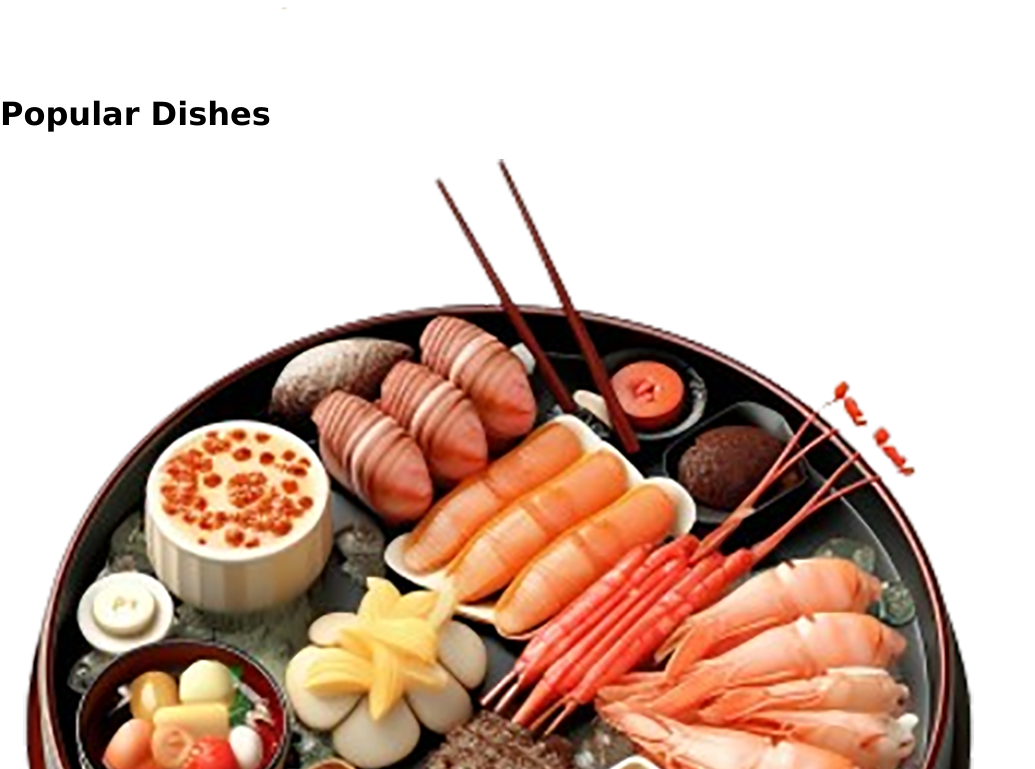
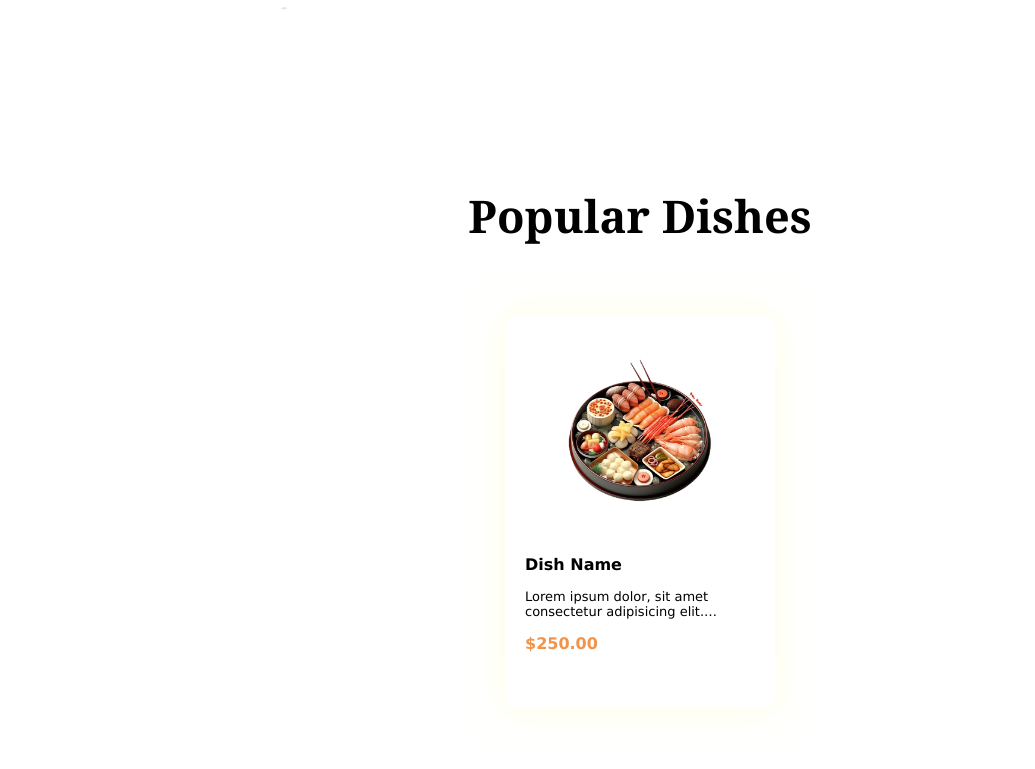
Before and after one commit to Shubiks/Japanese-Restaurant-website, a plain HTML site: page index.html in a window 1280 px wide. Shown: the part 931-1700 px from the top of the page, without its empty margins (0-1035 px from the left). Drawn offline with Linux system fonts and the light colour scheme; a web font is replaced by a local one.

Commit message:
update and style cardbox

```diff
--- a/index.html
+++ b/index.html
@@ -61,8 +61,8 @@
             <div class="card">
                 <img src="images/img3.png" alt="">
                 <h4>Dish Name</h4>
-                <p>Lorem ipsum dolor sit amet consectetur adipisicing elit. Atque deleniti eos nisi id delectus, facilis, molestiae sunt minus ipsam quia vero optio maiores temporibus voluptatum. Libero natus sapiente commodi quo!</p>
-                <span>$250.50</span>
+                <p>Lorem ipsum dolor, sit amet consectetur adipisicing elit. Perspiciatis, labore!</p>
+                <span>$250.00</span>
             </div>
         </div>
     </div>
--- a/style.css
+++ b/style.css
@@ -147,3 +147,62 @@ nav .nav2{
     font-size: 15px;
     line-height: 25px;
 }
+
+.sec3{
+    text-align: center;
+    padding: 7% 5%;
+}
+
+.sec3 h1{
+    font-family: Cambria, Cochin, Georgia, Times, 'Times New Roman', serif;
+    font-size: 45px;
+}
+
+
+.sec3 .cardbox{
+    padding: 70px 0;
+    display: flex;
+    align-items: center;
+    justify-content: space-evenly;
+}
+
+.card{
+    width: 270px;
+    padding: 40px 20px;
+    border-radius: 15px;
+    box-shadow: 0 0 40px rgb(254, 253, 209, 0.6);
+    cursor: pointer;
+    transition: all 0.3s;
+}
+.card:hover{
+    box-shadow: 0 0 100px rgb(239, 122, 30);
+    transform: scale(1.02);
+}
+
+.card img{
+    width: 150px;
+    height: 150px;
+    margin-bottom: 45px;
+}
+
+.card h4,
+.card p,
+.card span{
+    text-align: left;
+    margin-bottom: 15px;
+    display: block;
+}
+
+.card p{
+    font-size: 13px;
+    display: -webkit-box;
+    -webkit-box-orient: vertical;
+    -webkit-line-clamp: 2;
+    overflow: hidden;
+    text-overflow: ellipsis; /*when it overflows make it ....*/
+}
+
+.card span{
+    color: rgb(241, 147, 73) ;
+    font-weight: 700;
+}
```
